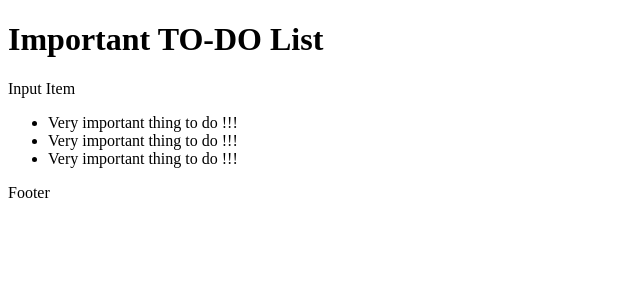
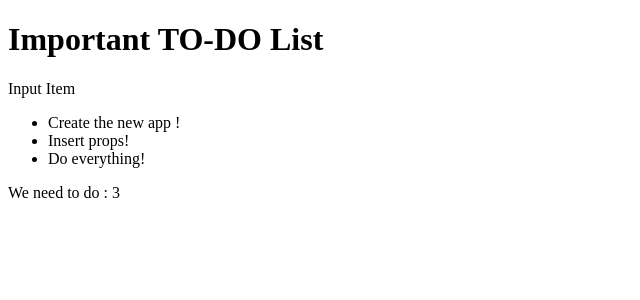
Before and after one commit to WebHeroSchool/React_Todo_NM, a React (Create React App) app: page / in a window 1280 px wide. Shown: the top 300 px of the page, without its empty margins (0-640 px from the left). Built offline with nearby package versions, Linux system fonts and the light colour scheme.

Commit message:
props_lesson19

```diff
--- a/src/Components/App/App.js
+++ b/src/Components/App/App.js
@@ -3,13 +3,13 @@ import ItemList from '../ItemList/ItemList';
 import InputItem from '../InputItem/InputItem';
 import Footer from '../Footer/Footer';
 
-
+const todoItem = 'Create the new app ';
 const App = () => (
     <div>
         <h1>Important TO-DO List</h1>
         <InputItem />
-        <ItemList />
-        <Footer />
+        <ItemList todoItem={todoItem}/>
+        <Footer  count={3}/>
     </div>
 );
 
--- a/src/Components/Footer/Footer.js
+++ b/src/Components/Footer/Footer.js
@@ -1,7 +1,7 @@
 import React from "react";
 
-const Footer = () => (
-    <div> <span>Footer</span> </div>
+const Footer = ({count}) => (
+    <div> <span>We need to do : {count}</span> </div>
 );
 
 export default Footer;
--- a/src/Components/Item/Items.js
+++ b/src/Components/Item/Items.js
@@ -1,7 +1,7 @@
 import React from 'react';
 
-const Items = () => (
-    <span> Very important thing to do !!! </span>
+const Items = ({todoItem}) => (
+    <span> {todoItem}! </span>
 );
 
 export default Items;
--- a/src/Components/ItemList/ItemList.js
+++ b/src/Components/ItemList/ItemList.js
@@ -1,11 +1,11 @@
 import React from 'react';
 import Items from '../Item/Items';
 
-const ItemList = () =>(
+const ItemList = ({todoItem}) =>(
     <ul>
-        <li><Items /></li>
-        <li><Items /></li>
-        <li><Items /></li>
+        <li><Items todoItem={todoItem}/></li>
+        <li><Items todoItem={'Insert props'}/></li>
+        <li><Items todoItem={'Do everything'}/></li>
     </ul>
 );
 
```
